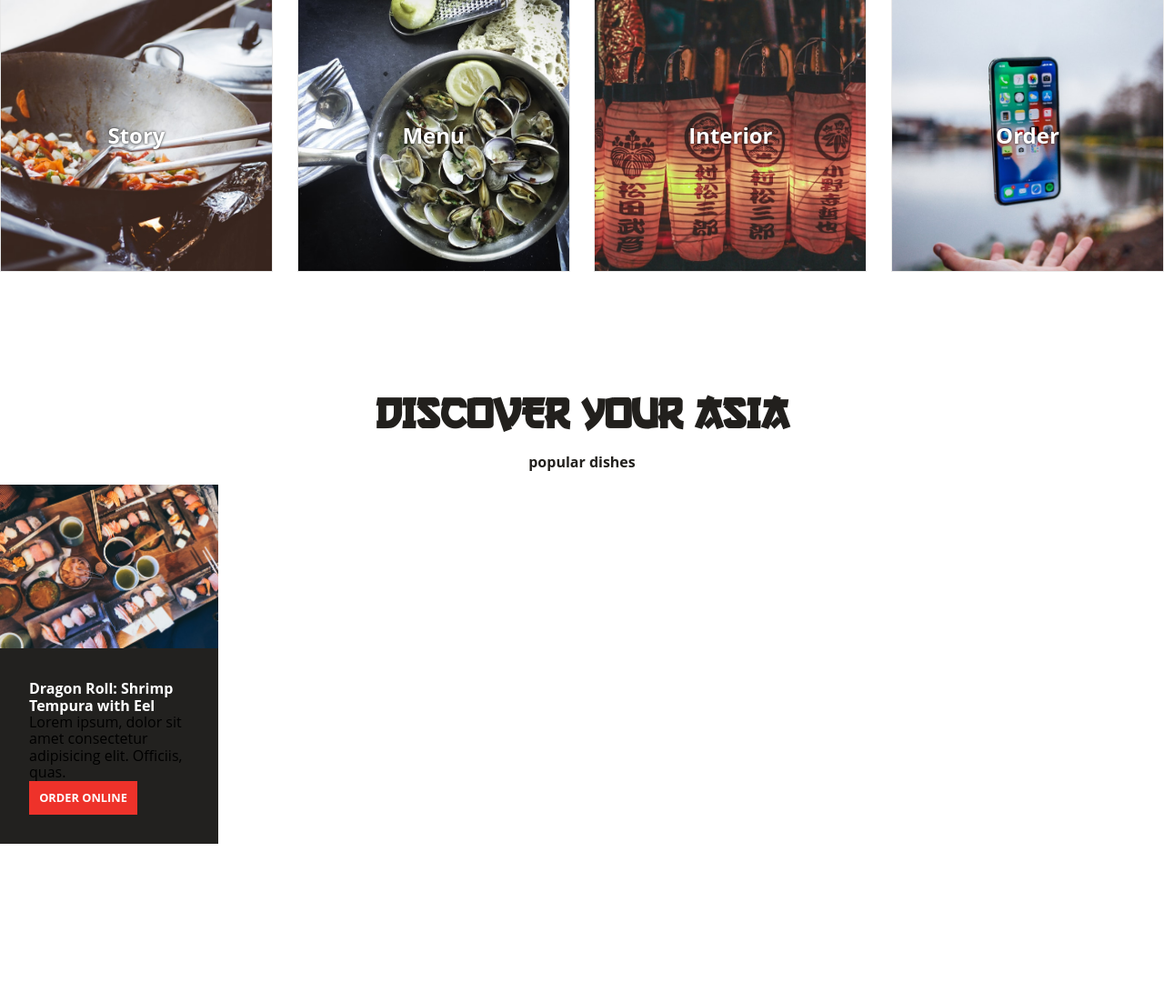
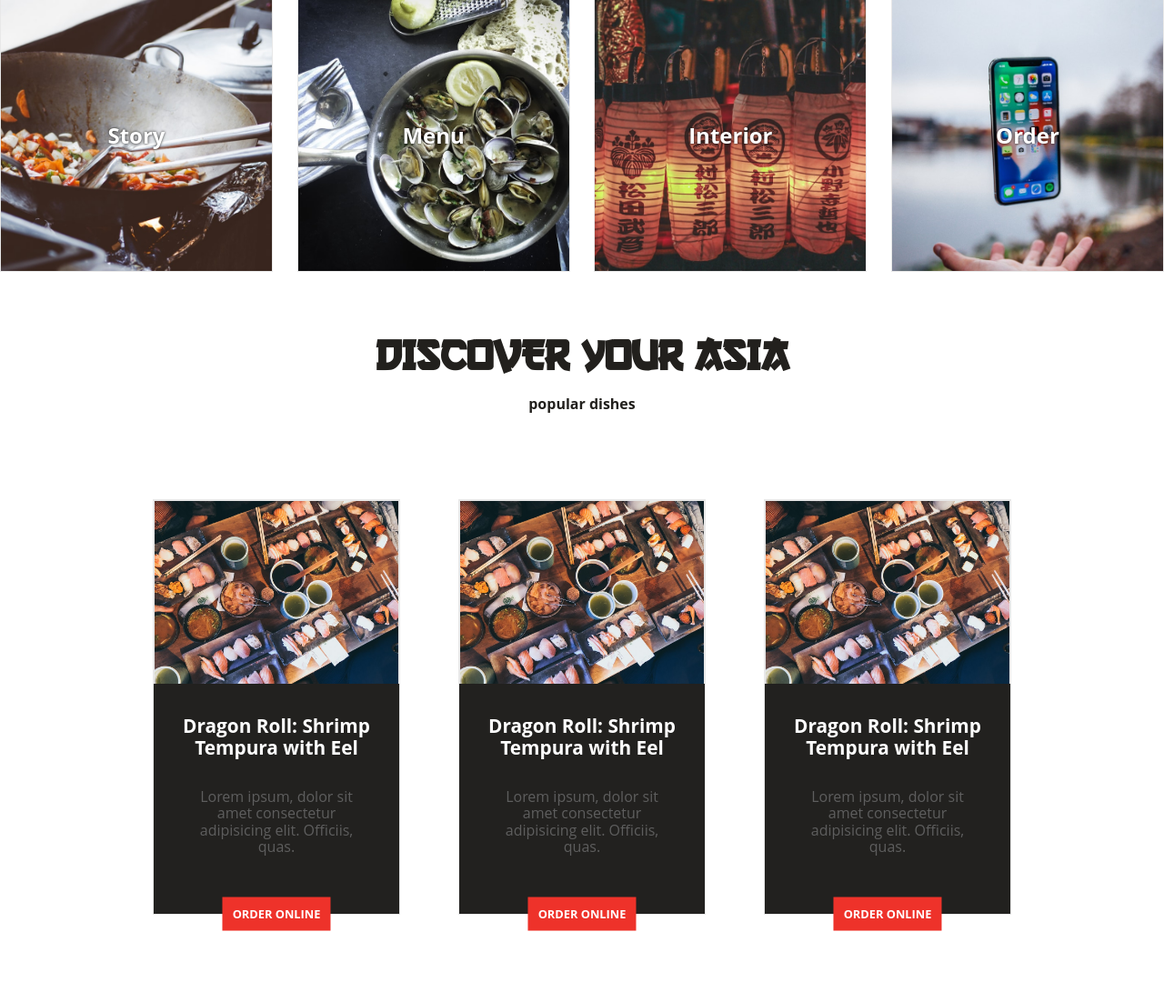
Before and after one commit to DawidGaleziewski/restaurant-asia, a PHP site: page /app/index.html in a window 1280 px wide. Shown: the part 863-1965 px from the top of the page at 91% size. Before the commit the page ends 1791 px from the top, so only its background shows below. Run offline with PHP 8.4, Linux system fonts and the light colour scheme; some libraries are stand-ins or nearby versions.

Commit message:
finished individual menu item element

```diff
--- a/app/index.html
+++ b/app/index.html
@@ -192,6 +192,32 @@
 					</button>
 				</div>
 			</li>
+			<li class="item">
+				<img class="item__img" src="./img-min/main-header/sushi-1.jpeg" alt="test image">
+				<div class="description">
+					<h4 class="description__title">Dragon Roll: Shrimp Tempura with Eel</h4>
+					<p class="description__text">
+						Lorem ipsum, dolor sit amet consectetur adipisicing elit.
+						 Officiis, quas.
+					</p>
+					<button class="button-primary">
+						order online
+					</button>
+				</div>
+			</li>
+			<li class="item">
+				<img class="item__img" src="./img-min/main-header/sushi-1.jpeg" alt="test image">
+				<div class="description">
+					<h4 class="description__title">Dragon Roll: Shrimp Tempura with Eel</h4>
+					<p class="description__text">
+						Lorem ipsum, dolor sit amet consectetur adipisicing elit.
+						 Officiis, quas.
+					</p>
+					<button class="button-primary">
+						order online
+					</button>
+				</div>
+			</li>
 		</ul>
 
 
--- a/app/scss/elements/_menu-item.scss
+++ b/app/scss/elements/_menu-item.scss
@@ -1,23 +1,40 @@
 .item{
+    list-style: none;
+    margin: 2rem;
     background-color: #22211f;
-    width: 15rem;
+    border: 0.5px solid #e8e8e8;
+    width: 17rem;
     &__img{
         width: 100%;
-
         object-fit: cover;
+        border: 0.5px solid #e8e8e8;
+        border-bottom: none;
     }
 
 
     .description {
+        position: relative;
+        text-align: center;
+        padding: 2rem;
+        padding-bottom: 4rem;
 
-        padding: 2rem;
         &__title{
+            font-size: 1.3rem;
             color: #fff;
             margin: 0;
+            margin-bottom: 2rem;
+        }
+
+        &__text {
+            color: #5e5e5e;
         }
     }
 
     .button-primary {
         @include button-primary;
+        position: absolute;
+        left: 50%;
+        bottom: 0;
+        transform: translateY(50%) translateX(-50%);
     }
 }
--- a/app/scss/layout/_dishes-popular.scss
+++ b/app/scss/layout/_dishes-popular.scss
@@ -1,9 +1,11 @@
 
 .dishes-popular {
-    margin: $margin-medium * 4 auto;
+    margin: $margin-medium * 2 auto;
     .section-header{
+        margin-bottom: $margin-medium * 2;
         &__title {
-            color: #22201d
+            color: #22201d;
+
         }
 
         &__subtitle {
@@ -11,4 +13,9 @@
         }
     }
 
+    .menu {
+        display: flex;
+        justify-content: center;
+    }
+
 }
```
Also changed, not shown: app/css/main.css.
